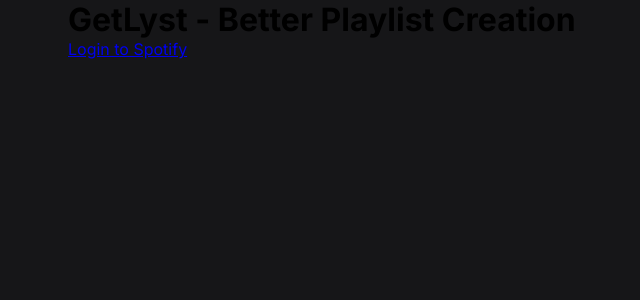
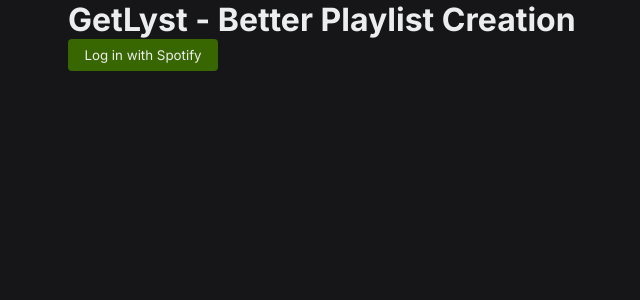
Before and after one commit to rajatkulkarni95/getlyst-v2-app, a Next.js app: page / in a window 1280 px wide. Shown: the top 300 px of the page, without its empty margins (60-700 px from the left). Built offline with nearby package versions, Linux system fonts and the light colour scheme; no server answers.

Commit message:
auth page for protected routes, extended NextPage type to include auth bool, _app.tsx changes for protected routes inclusion

```diff
--- /dev/null
+++ b/src/components/Common/Auth.tsx
@@ -0,0 +1,29 @@
+import { useSession } from "next-auth/react";
+import router from "next/router";
+import { useEffect } from "react";
+
+interface Props {
+  children: JSX.Element;
+}
+
+const Auth: React.FC<Props> = ({ children }): JSX.Element => {
+  const { data: session, status } = useSession();
+  const isUser = !!session?.user;
+
+  useEffect(() => {
+    if (status === "loading") return; // Do nothing while loading
+    if (!isUser) {
+      router.push("/");
+    } // If not authenticated, force log in
+  }, [isUser, status]);
+
+  if (isUser) {
+    return children;
+  }
+
+  // Session is being fetched, or no user.
+  // If no user, useEffect() will redirect.
+  return <div>Loading...</div>;
+};
+
+export default Auth;
--- a/src/pages/_app.tsx
+++ b/src/pages/_app.tsx
@@ -1,5 +1,8 @@
 import { globalCss } from "@stitches/react";
 import type { AppProps } from "next/app";
+import { SessionProvider } from "next-auth/react";
+import Auth from "@components/Common/Auth";
+import { AuthPageType } from "types/protectedPage";
 
 const globalStyles = globalCss({
   "*": { margin: 0, padding: 0 },
@@ -13,9 +16,28 @@
   },
 });
 
-function App({ Component, pageProps }: AppProps) {
+interface AuthAppProps extends AppProps {
+  Component: AuthPageType;
+}
+
+function App({
+  Component,
+  pageProps: { session, ...pageProps },
+}: AuthAppProps) {
   globalStyles();
-  return <Component {...pageProps} />;
+  return (
+    // `session` comes from `getServerSideProps` or `getInitialProps`.
+    // Avoids flickering/session loading on first load.
+    <SessionProvider session={session} refetchInterval={5 * 60}>
+      {Component.auth ? (
+        <Auth>
+          <Component {...pageProps} />
+        </Auth>
+      ) : (
+        <Component {...pageProps} />
+      )}
+    </SessionProvider>
+  );
 }
 
 export default App;
--- a/src/pages/dashboard.tsx
+++ b/src/pages/dashboard.tsx
@@ -1,4 +1,3 @@
-import { NextPage } from "next";
 import { useUser } from "../hooks/useUser";
 import Head from "next/head";
 import { useEffect } from "react";
@@ -6,8 +5,9 @@
 import Link from "next/link";
 import { clearAccessTokens } from "../utils/localStorage";
 import { fetchUserFromDatabase } from "../services/user";
+import { AuthPageType } from "types/protectedPage";
 
-const Dashboard: NextPage = () => {
+const Dashboard: AuthPageType = () => {
   const { user, mutate, loggedOut } = useUser();
 
   useEffect(() => {
@@ -51,3 +51,5 @@
 };
 
 export default Dashboard;
+
+Dashboard.auth = true;
--- a/src/pages/index.tsx
+++ b/src/pages/index.tsx
@@ -3,27 +3,30 @@
 import Head from "next/head";
 import { useEffect } from "react";
 import { useUser } from "../hooks/useUser";
+import { Button } from "@components/Common/Button";
+import { signIn } from "next-auth/react";
+import { useSession } from "next-auth/react";
+import { Heading } from "@components/Common/Text";
+import router from "next/router";
 
 const Home: NextPage = () => {
-  const { user } = useUser();
+  const { data: session, status } = useSession();
+  const isUser = !!session?.user;
 
-  // if logged in, redirect to the dashboard
-  useEffect(() => {
-    if (user) {
-      Router.replace("/playlists");
-    }
-  }, [user]);
+  if (isUser) {
+    router.push("/dashboard");
+  }
 
   return (
     <div>
       <Head>
         <title>Getlyst - Playlist Generator</title>
       </Head>
-      <h1>GetLyst - Better Playlist Creation</h1>
+      <Heading color="primary">GetLyst - Better Playlist Creation</Heading>
 
-      <a href="http://localhost:8080/api/v1/login?service=spotify">
-        Login to Spotify
-      </a>
+      <Button type="primary" onClick={() => signIn("spotify")}>
+        Log in with Spotify
+      </Button>
     </div>
   );
 };
--- a/src/pages/playlists/index.tsx
+++ b/src/pages/playlists/index.tsx
@@ -6,6 +6,7 @@
 import { getWithToken } from "@utils/fetcher";
 import { styled } from "../../../stitches.config";
 import Header from "@components/Common/Header";
+import { AuthPageType } from "types/protectedPage";
 
 type PlaylistType = {
   id: string;
@@ -39,7 +40,7 @@
   items: [];
 };
 
-const Playlists: NextPage = () => {
+const Playlists: AuthPageType = () => {
   const { data, error } = useSWR<DataType, Error>(
     "https://api.spotify.com/v1/me/playlists/",
     getWithToken
@@ -61,3 +62,5 @@
 };
 
 export default Playlists;
+
+Playlists.auth = true;
--- /dev/null
+++ b/src/types/protectedPage.ts
@@ -0,0 +1,5 @@
+import { NextPage } from "next";
+
+export type AuthPageType = NextPage & {
+  auth: boolean;
+};
```
